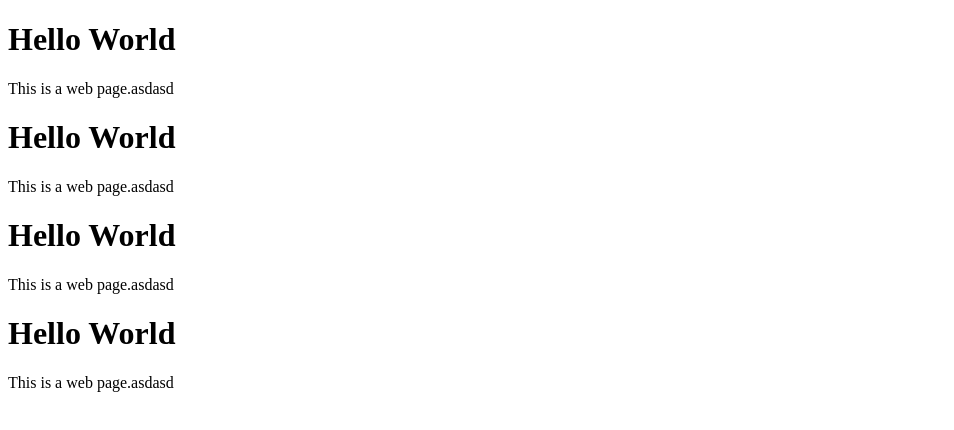
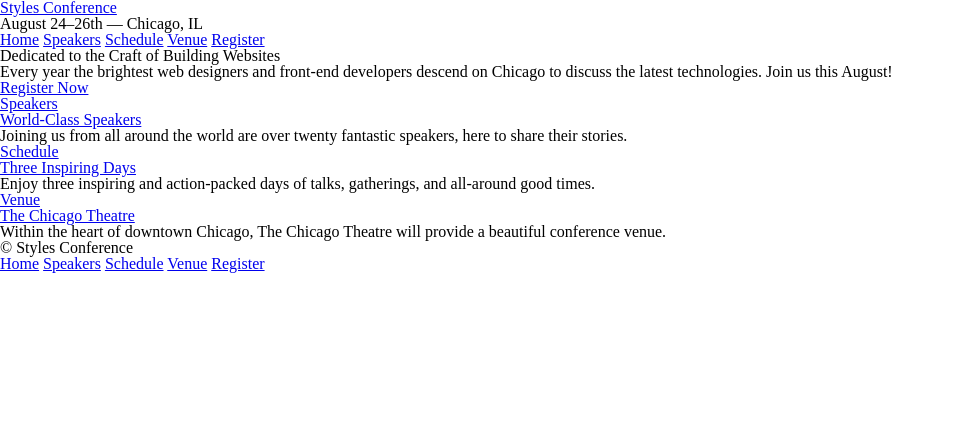
Before and after one commit to chadder04/first-website, a plain HTML site: page index.html in a window 1280 px wide. Shown: the whole page, without its empty margins (0-954 px from the left). Drawn offline with Linux system fonts and the light colour scheme.

Commit message:
Other assests added

```diff
--- /dev/null
+++ b/assets/stylesheets/main.css
@@ -0,0 +1,48 @@
+/* http://meyerweb.com/eric/tools/css/reset/
+   v2.0 | 20110126
+   License: none (public domain)
+*/
+
+html, body, div, span, applet, object, iframe,
+h1, h2, h3, h4, h5, h6, p, blockquote, pre,
+a, abbr, acronym, address, big, cite, code,
+del, dfn, em, img, ins, kbd, q, s, samp,
+small, strike, strong, sub, sup, tt, var,
+b, u, i, center,
+dl, dt, dd, ol, ul, li,
+fieldset, form, label, legend,
+table, caption, tbody, tfoot, thead, tr, th, td,
+article, aside, canvas, details, embed,
+figure, figcaption, footer, header, hgroup,
+menu, nav, output, ruby, section, summary,
+time, mark, audio, video {
+  margin: 0;
+  padding: 0;
+  border: 0;
+  font-size: 100%;
+  font: inherit;
+  vertical-align: baseline;
+}
+/* HTML5 display-role reset for older browsers */
+article, aside, details, figcaption, figure,
+footer, header, hgroup, menu, nav, section {
+  display: block;
+}
+body {
+  line-height: 1;
+}
+ol, ul {
+  list-style: none;
+}
+blockquote, q {
+  quotes: none;
+}
+blockquote:before, blockquote:after,
+q:before, q:after {
+  content: '';
+  content: none;
+}
+table {
+  border-collapse: collapse;
+  border-spacing: 0;
+}
--- a/index.html
+++ b/index.html
@@ -1,19 +1,91 @@
 <!DOCTYPE html>
 <html lang="en">
+
   <head>
     <meta charset="utf-8">
-    <title>Hello World</title>
+    <title>Styles Conference</title>
+    <link rel="stylesheet" href="assets/stylesheets/main.css">
   </head>
+
   <body>
 
-    <h1>Hello World</h1>
-    <p>This is a web page.asdasd</p>
-    <h1>Hello World</h1>
-    <p>This is a web page.asdasd</p>
-    <h1>Hello World</h1>
-    <p>This is a web page.asdasd</p>
-    <h1>Hello World</h1>
-    <p>This is a web page.asdasd</p>
+    <!-- Header -->
+
+    <header>
+
+      <h1>
+        <a href="index.html">Styles Conference</a>
+      </h1>
+
+      <h3>August 24&ndash;26th &mdash; Chicago, IL</h3>
+
+      <nav>
+        <a href="index.html">Home</a>
+        <a href="speakers.html">Speakers</a>
+        <a href="schedule.html">Schedule</a>
+        <a href="venue.html">Venue</a>
+        <a href="register.html">Register</a>
+      </nav>
+
+    </header>
+
+    <!-- Hero -->
+
+    <section>
+
+      <h2>Dedicated to the Craft of Building Websites</h2>
+
+      <p>Every year the brightest web designers and front-end developers descend on Chicago to discuss the latest technologies. Join us this August!</p>
+
+      <a href="register.html">Register Now</a>
+
+    </section>
+
+    <!-- Teasers -->
+
+    <section>
+
+      <section>
+        <a href="speakers.html">
+          <h5>Speakers</h5>
+          <h3>World-Class Speakers</h3>
+        </a>
+        <p>Joining us from all around the world are over twenty fantastic speakers, here to share their stories.</p>
+      </section>
+
+      <section>
+        <a href="schedule.html">
+          <h5>Schedule</h5>
+          <h3>Three Inspiring Days</h3>
+        </a>
+        <p>Enjoy three inspiring and action-packed days of talks, gatherings, and all-around good times.</p>
+      </section>
+
+      <section>
+        <a href="venue.html">
+          <h5>Venue</h5>
+          <h3>The Chicago Theatre</h3>
+        </a>
+        <p>Within the heart of downtown Chicago, The Chicago Theatre will provide a beautiful conference venue.</p>
+      </section>
+
+    </section>
+
+    <!-- Footer -->
+
+    <footer>
+
+      <small>&copy; Styles Conference</small>
+
+      <nav>
+        <a href="index.html">Home</a>
+        <a href="speakers.html">Speakers</a>
+        <a href="schedule.html">Schedule</a>
+        <a href="venue.html">Venue</a>
+        <a href="register.html">Register</a>
+      </nav>
+
+    </footer>
 
   </body>
 </html>
```
Also changed, not shown: register.html (added, +53 -0 lines), schedule.html (added, +53 -0 lines), speakers.html (added, +53 -0 lines), venue.html (added, +53 -0 lines).
